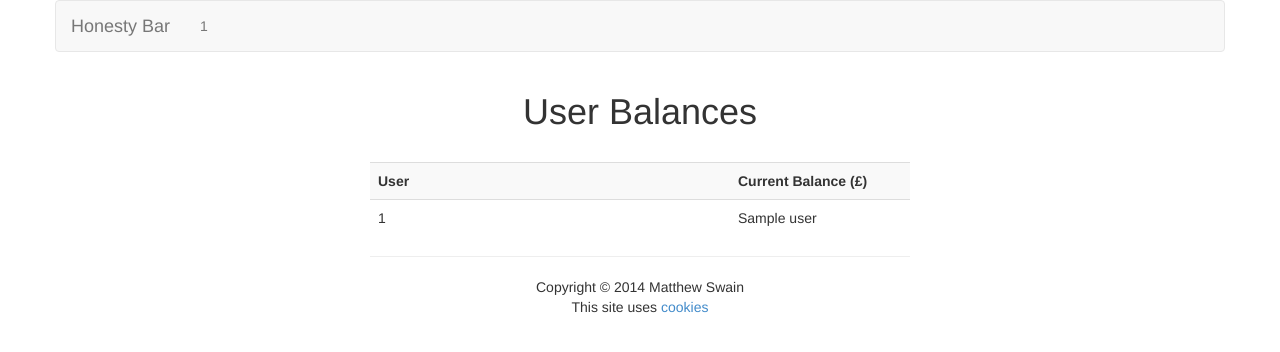
After one commit to matthewswain/HonestyShop, a Flask app: template templates/users.html in a window 1280 px wide. The commit adds this page. Shown: the top 352 px of the page. Run offline with Flask 2, Linux system fonts and the light colour scheme; the template is opened without the code that fills it: most values are stand-ins (such as "Sample title", 1, 10 or a date in 2020); some libraries are stand-ins or nearby versions.

Commit message:
Added User Balances page so admin can see balances for all users.

```diff
--- a/app.py
+++ b/app.py
@@ -263,6 +263,32 @@ def payment():
         return render_template('payment_add.html', data=data, form=form, users=users)
 
 
+@app.route('/admin/users/')
+@login_required
+@group_required(['admin'])
+def users():
+    users = User.query.all()
+    render_users = []
+
+    for user in users:
+        purchases = Purchase.query.filter(Purchase.user_id==user.id).order_by(Purchase.timestamp.desc())
+        payments = Payment.query.filter(Payment.user_id==user.id).order_by(Payment.timestamp.desc())
+
+        balance = 0
+
+        for purchase in purchases:
+            balance -= purchase.price
+
+        for payment in payments:
+            balance += payment.value
+
+        render_users.append((user.email, balance))
+
+    render_users.sort()
+    data = {}
+    data['nav_urls'] = get_urls()
+    data['active_url'] = url_for('users')
+    return render_template('users.html', data=data, users=render_users)
 
 @app.teardown_appcontext
 def shutdown_session(exception=None):
--- a/templates/nav.html
+++ b/templates/nav.html
@@ -27,6 +27,7 @@
 						<ul class="dropdown-menu">
 							<li><a href="{{ url_for('items') }}">Items</a></li>
 							<li><a href="{{ url_for('payment') }}">Payments</a></li>
+							<li><a href="{{ url_for('users') }}">User Balances</a></li>
 						</ul>
 					</li>
 				{% endif %}
--- /dev/null
+++ b/templates/users.html
@@ -0,0 +1,24 @@
+{% extends 'base.html' %}
+
+{% block body %}
+
+<div class="col-md-6 col-md-offset-3">
+<h1 class="text-center">User Balances</h1>
+
+<table class="table table-striped table-hover">
+	<tr>
+		<th class="col-xs-8">User</th>
+		<th class="col-xs-4">Current Balance (£)</th>
+	</tr>
+	{% for user in users %}
+	<tr>
+		<td>{{ user[0] }}</td>
+		<td>{{ user[1] }}</td>
+	</tr>
+	{% endfor %}
+</table>
+
+<hr>
+</div>
+
+{% endblock body %}
```
